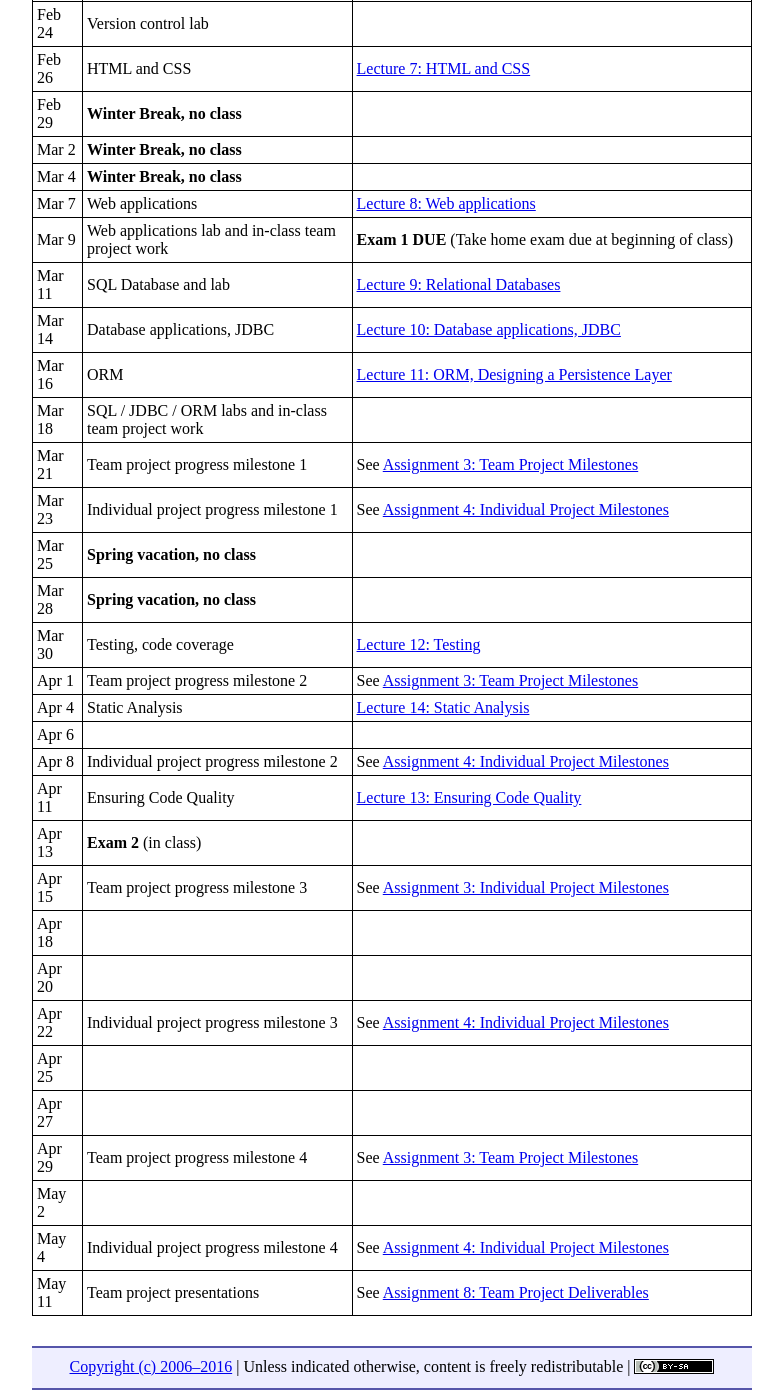
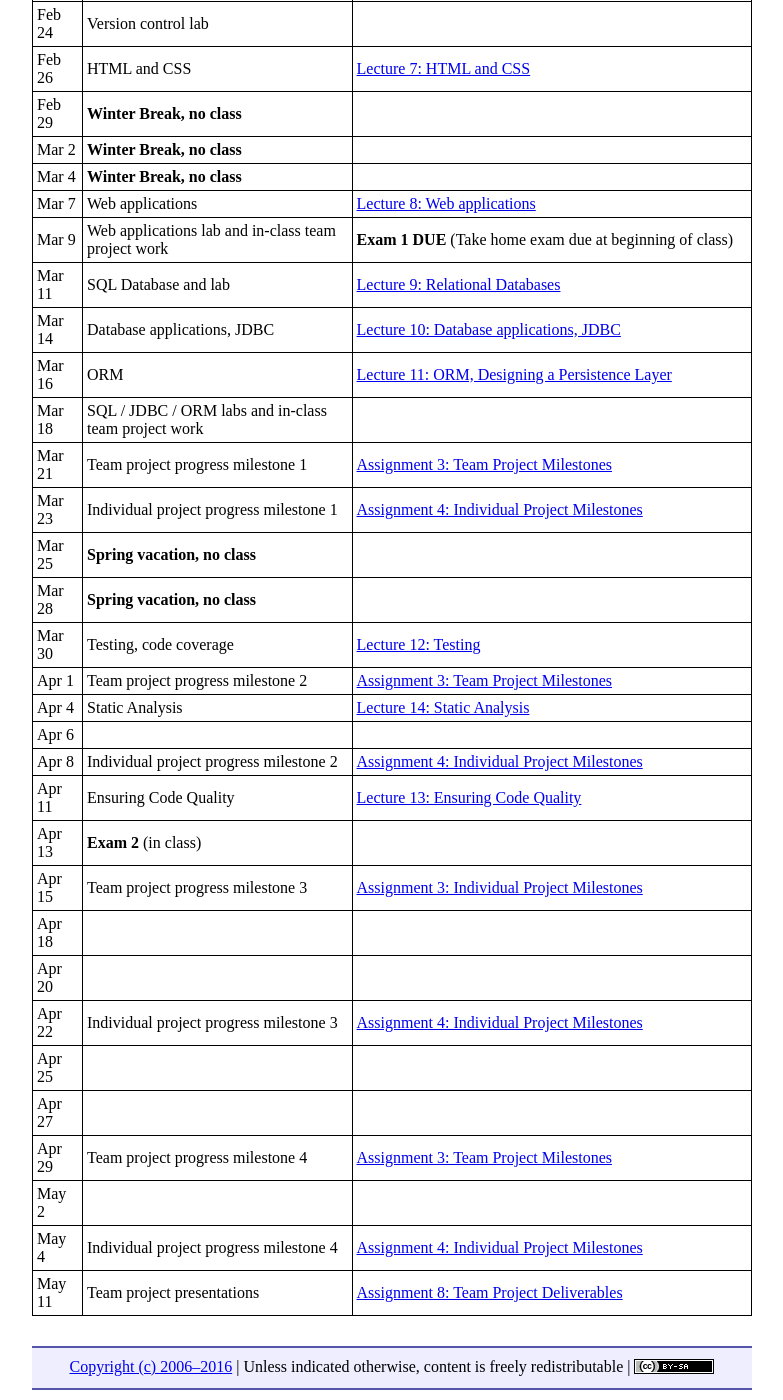
Before and after one commit to ycpcs/cs320-spring2016, a Jekyll site: the page built from schedule.md, in a window 1280 px wide and 1400 px high, scrolled down 848 px. Shown: the whole window, without its empty margins (248-1031 px from the left). Built offline with Jekyll 4.4.1, drawn with Linux system fonts in a browser that asks for light colours; Markdown is read by kramdown in place of the engine named in the settings.

Commit message:
updated schedule

```diff
--- a/schedule.md
+++ b/schedule.md
@@ -38,24 +38,24 @@ Mar 11 | SQL Database and lab | [Lecture 9: Relational Databases](lectures/lectu
 Mar 14 | Database applications, JDBC | [Lecture 10: Database applications, JDBC](lectures/lecture10.html)
 Mar 16 | ORM | [Lecture 11: ORM, Designing a Persistence Layer](lectures/lecture11.html)
 Mar 18 | SQL / JDBC / ORM labs and in-class team project work
-Mar 21 | Team project progress milestone 1 | See [Assignment 3: Team Project Milestones](assign/assing03.html)
-Mar 23 | Individual project progress milestone 1 | See [Assignment 4: Individual Project Milestones](assign/assing04.html)
+Mar 21 | Team project progress milestone 1 | [Assignment 3: Team Project Milestones](assign/assign03.html)
+Mar 23 | Individual project progress milestone 1 | [Assignment 4: Individual Project Milestones](assign/assign04.html)
 Mar 25 | **Spring vacation, no class**
 Mar 28 | **Spring vacation, no class**
 Mar 30 | Testing, code coverage | [Lecture 12: Testing](lectures/lecture12.html)
-Apr 1 | Team project progress milestone 2 | See [Assignment 3: Team Project Milestones](assign/assing03.html)
+Apr 1 | Team project progress milestone 2 | [Assignment 3: Team Project Milestones](assign/assign03.html)
 Apr 4 | Static Analysis | [Lecture 14: Static Analysis](lectures/lecture14.html)
 Apr 6 |
-Apr 8 | Individual project progress milestone 2 | See [Assignment 4: Individual Project Milestones](assign/assing04.html)
+Apr 8 | Individual project progress milestone 2 | [Assignment 4: Individual Project Milestones](assign/assign04.html)
 Apr 11 | Ensuring Code Quality | [Lecture 13: Ensuring Code Quality](lectures/lecture13.html)
 Apr 13 |**Exam 2** (in class)
-Apr 15 | Team project progress milestone 3 | See [Assignment 3: Individual Project Milestones](assign/assing03.html)
+Apr 15 | Team project progress milestone 3 | [Assignment 3: Individual Project Milestones](assign/assign03.html)
 Apr 18 |
 Apr 20 |
-Apr 22 | Individual project progress milestone 3 | See [Assignment 4: Individual Project Milestones](assign/assing04.html)
+Apr 22 | Individual project progress milestone 3 | [Assignment 4: Individual Project Milestones](assign/assing04.html)
 Apr 25 |
 Apr 27 |
-Apr 29 | Team project progress milestone 4 | See [Assignment 3: Team Project Milestones](assign/assing03.html)
+Apr 29 | Team project progress milestone 4 | [Assignment 3: Team Project Milestones](assign/assign03.html)
 May 2 |
-May 4 | Individual project progress milestone 4 | See [Assignment 4: Individual Project Milestones](assign/assing04.html)
-May 11 | Team project presentations | See [Assignment 8: Team Project Deliverables](assign/assign08.html)
+May 4 | Individual project progress milestone 4 | [Assignment 4: Individual Project Milestones](assign/assign04.html)
+May 11 | Team project presentations | [Assignment 8: Team Project Deliverables](assign/assign08.html)
```
